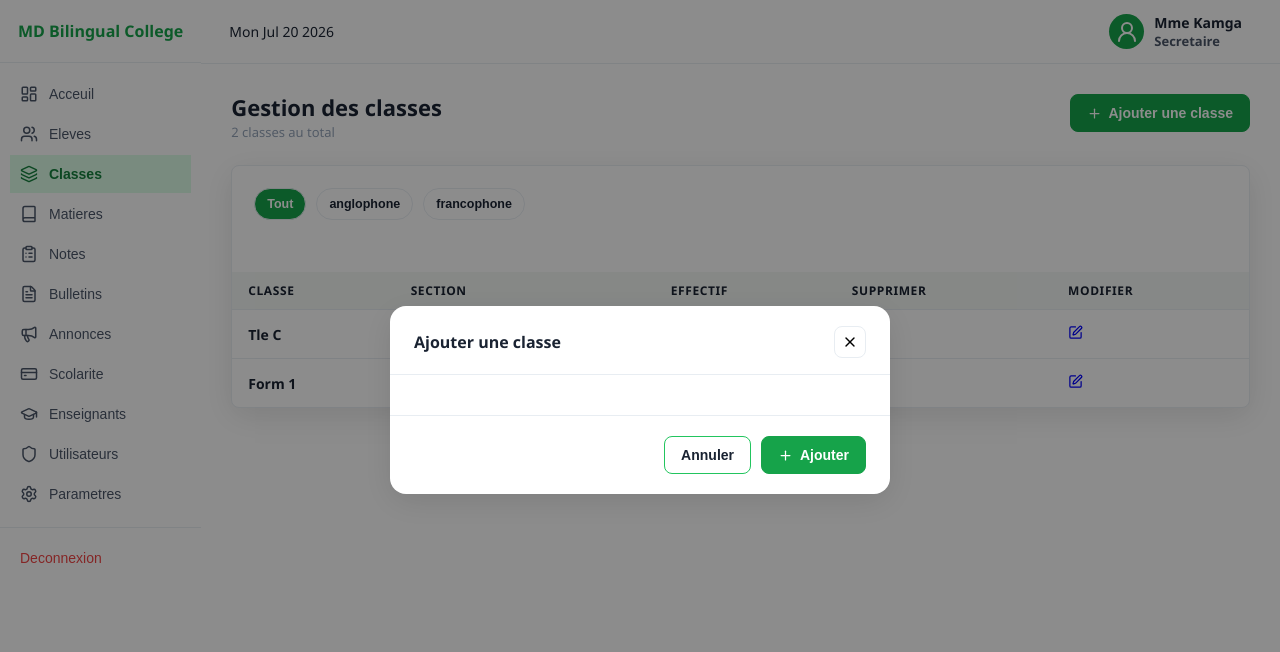
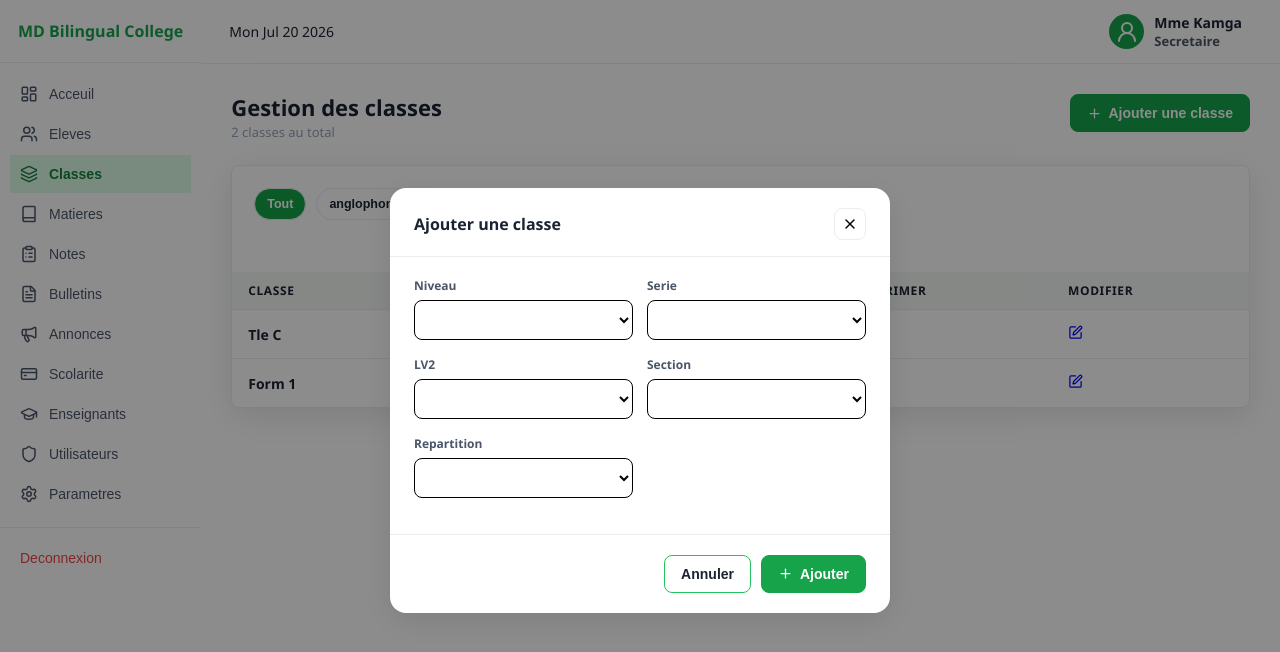
Before and after one commit to galandnoah1/School-Management-System-UI, a React (Vite) app: page /classrooms in a window 1280 px wide. Both pictures are taken after a click on the button "Ajouter une classe". Shown: the top 652 px of the page. Built offline with nearby package versions, Linux system fonts and the light colour scheme.

Commit message:
ajout du formulaire de creation d'une classe

```diff
--- a/src/features/classroom/presentation/Classroom.jsx
+++ b/src/features/classroom/presentation/Classroom.jsx
@@ -38,6 +38,28 @@ export default function Classroom() {
       name: "francophone",
     },
   ];
+  const [form, setForm] = useState({
+    "level": "",
+    "speciality": "",
+    "lv2": "",
+    "repartition": "",
+    "section": "",
+  })
+  const levels = [
+    "Tle",
+    "P",
+    "2nde"
+  ]
+  const series = [
+    "C",
+    "D",
+    "A4"
+  ]
+  const lv2s = [
+    "All",
+    "Esp"
+  ]
+  const repartitions = ["A", "B"]
 
   return (
     <div className="classe-page">
@@ -167,25 +189,25 @@ export default function Classroom() {
             </>
           }
         >
-          {/* <>
+          <>
             <div className="form-row">
               <div className="form-group">
                 <label className="form-label">Niveau</label>
 
                 <select
                   className="form-control"
-                  value={classForm.levelId}
+                  value={form.level}
                   onChange={(e) =>
-                    setClassForm((prev) => ({
+                    setForm((prev) => ({
                       ...prev,
-                      levelId: e.target.value,
+                      level: e.target.value,
                     }))
                   }
                 >
                   <option value=""></option>
-                  {levels.map((level) => (
-                    <option key={level.id} value={level.id}>
-                      {level.name.toUpperCase()}
+                  {levels.map((level, i) => (
+                    <option key={i} value={level}>
+                      {level}
                     </option>
                   ))}
                 </select>
@@ -196,18 +218,18 @@ export default function Classroom() {
 
                 <select
                   className="form-control"
-                  value={classForm.specialityId}
+                  value={form.speciality}
                   onChange={(e) =>
-                    setClassForm((prev) => ({
+                    setForm((prev) => ({
                       ...prev,
-                      specialityId: e.target.value,
+                      speciality: e.target.value,
                     }))
                   }
                 >
                   <option value=""></option>
-                  {series.map((serie) => (
-                    <option key={serie.id} value={serie.id}>
-                      {serie.name}
+                  {series.map((serie,i) => (
+                    <option key={i} value={serie}>
+                      {serie}
                     </option>
                   ))}
                 </select>
@@ -220,18 +242,18 @@ export default function Classroom() {
 
                 <select
                   className="form-control"
-                  value={classForm.lv2_id}
+                  value={form.lv2}
                   onChange={(e) =>
-                    setClassForm((prev) => ({
+                    setForm((prev) => ({
                       ...prev,
-                      lv2_id: e.target.value,
+                      lv2: e.target.value,
                     }))
                   }
                 >
                   <option value=""></option>
-                  {lv2s.map((lv2) => (
-                    <option key={lv2.id} value={lv2.id}>
-                      {lv2.name}
+                  {lv2s.map((lv2, i) => (
+                    <option key={i} value={lv2}>
+                      {lv2}
                     </option>
                   ))}
                 </select>
@@ -242,17 +264,17 @@ export default function Classroom() {
 
                 <select
                   className="form-control"
-                  value={classForm.sectionId}
+                  value={form.section}
                   onChange={(e) =>
-                    setClassForm((prev) => ({
+                    setForm((prev) => ({
                       ...prev,
-                      sectionId: e.target.value,
+                      section: e.target.value,
                     }))
                   }
                 >
                   <option value=""></option>
                   {sections.map((section) => (
-                    <option key={section.id} value={section.id}>
+                    <option key={section.id} value={section.name}>
                       {section.name}
                     </option>
                   ))}
@@ -266,36 +288,24 @@ export default function Classroom() {
 
                 <select
                   className="form-control"
-                  value={classForm.repartitionId}
+                  value={form.repartition}
                   onChange={(e) =>
-                    setClassForm((prev) => ({
+                    setForm((prev) => ({
                       ...prev,
-                      repartitionId: e.target.value,
+                      repartition: e.target.value,
                     }))
                   }
                 >
                   <option value=""></option>
-                  {repartitions.map((r) => (
-                    <option key={r.id} value={r.id}>
-                      {r.name}
+                  {repartitions.map((r, i) => (
+                    <option key={i} value={r}>
+                      {r}
                     </option>
                   ))}
                 </select>
               </div>
             </div>
-
-            <div className="form-group">
-              <label className="form-label">Nom de la classe</label>
-              <input
-                className="form-control"
-                placeholder="Suivant le modele: Niveau [serie] [lv2] [repartition] "
-                value={classForm.name}
-                onChange={(e) =>
-                  setClassForm((f) => ({ ...f, name: e.target.value }))
-                }
-              />
-            </div>
-          </> */}
+          </>
         </Modal>
       </main>
     </div>
```
